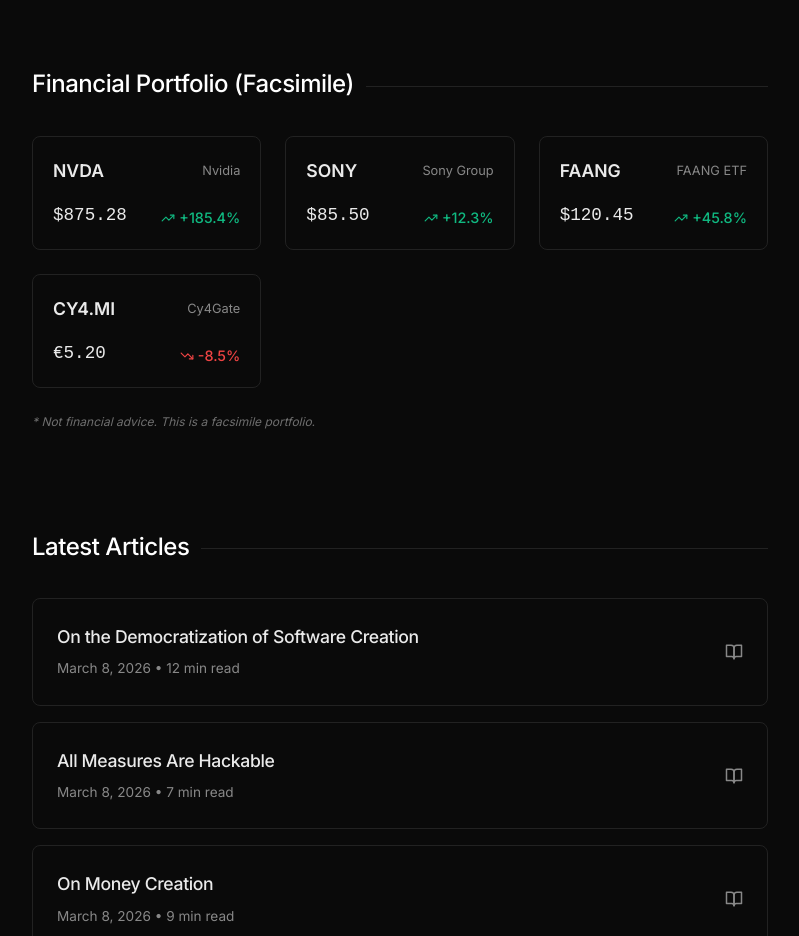
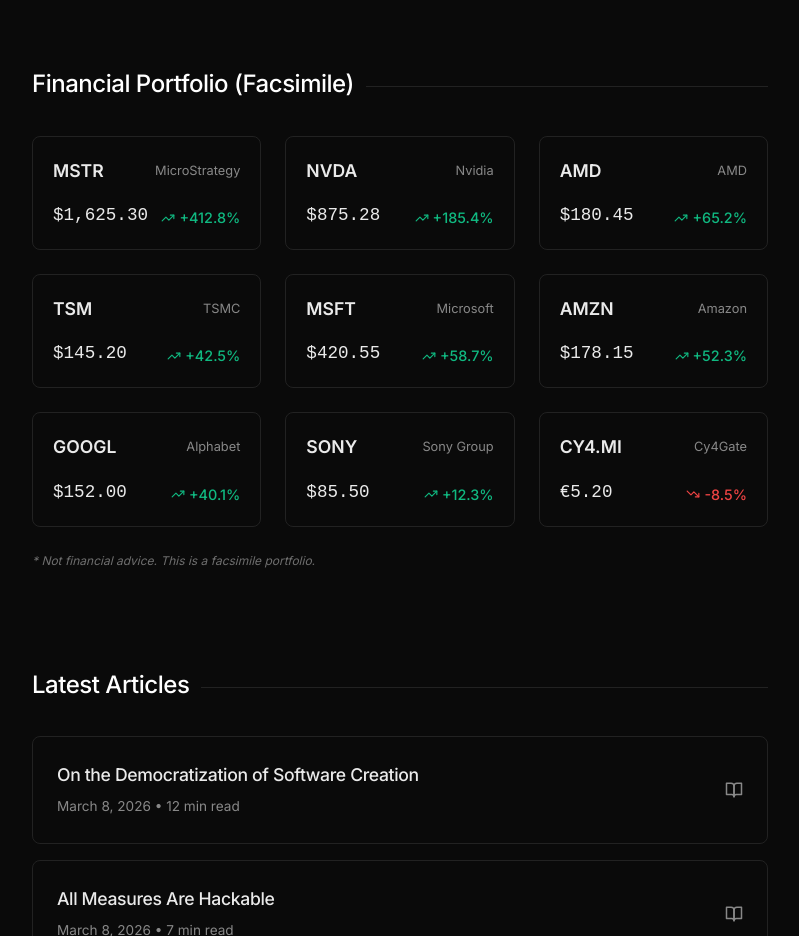
Before and after one commit to LockiJohn/cv-tailor, a Next.js app in the folder web-client/: page / in a window 1280 px wide. Shown: the part 2160-3096 px from the top of the page, without its empty margins (240-1039 px from the left). Built offline with nearby package versions, Linux system fonts and the light colour scheme.

Commit message:
feat: replace FAANG with MSTR, GOOGL, AMZN, MSFT, AMD, TSM in financial portfolio

```diff
--- a/web-client/pages/index.tsx
+++ b/web-client/pages/index.tsx
@@ -85,9 +85,14 @@
 ];
 
 const financialAssets = [
+    { ticker: "MSTR", name: "MicroStrategy", price: "$1,625.30", return: "+412.8%", isPositive: true },
     { ticker: "NVDA", name: "Nvidia", price: "$875.28", return: "+185.4%", isPositive: true },
+    { ticker: "AMD", name: "AMD", price: "$180.45", return: "+65.2%", isPositive: true },
+    { ticker: "TSM", name: "TSMC", price: "$145.20", return: "+42.5%", isPositive: true },
+    { ticker: "MSFT", name: "Microsoft", price: "$420.55", return: "+58.7%", isPositive: true },
+    { ticker: "AMZN", name: "Amazon", price: "$178.15", return: "+52.3%", isPositive: true },
+    { ticker: "GOOGL", name: "Alphabet", price: "$152.00", return: "+40.1%", isPositive: true },
     { ticker: "SONY", name: "Sony Group", price: "$85.50", return: "+12.3%", isPositive: true },
-    { ticker: "FAANG", name: "FAANG ETF", price: "$120.45", return: "+45.8%", isPositive: true },
     { ticker: "CY4.MI", name: "Cy4Gate", price: "€5.20", return: "-8.5%", isPositive: false },
 ];
 
```
